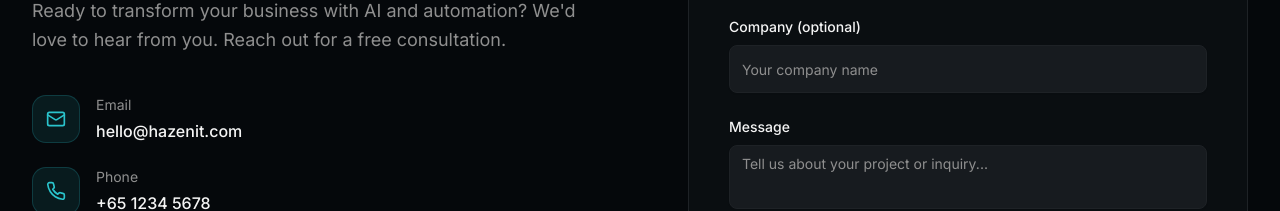
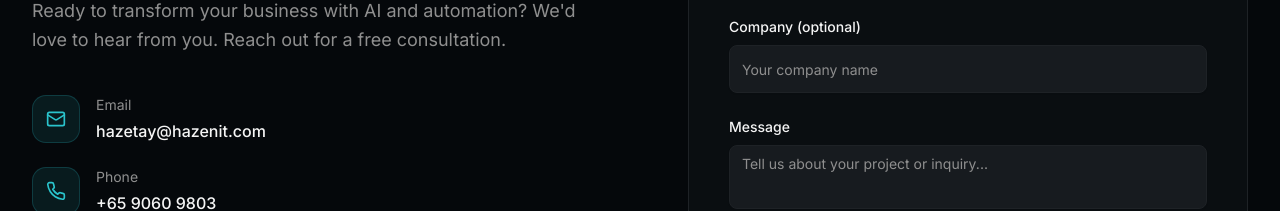
Before and after one commit to hazengit/hazenit-web, a Next.js app: page / in a window 1280 px wide. Shown: the part 6540-6751 px from the top of the page. Built offline with nearby package versions, Linux system fonts and the light colour scheme; a web font is replaced by a local one.

Commit message:
change contact

```diff
--- a/components/ui/contact.tsx
+++ b/components/ui/contact.tsx
@@ -38,8 +38,8 @@ export function Contact() {
 
             <div className="space-y-6 mb-10">
               {[
-                { icon: Mail, label: 'Email', value: 'hello@hazenit.com', href: 'mailto:hello@hazenit.com' },
-                { icon: Phone, label: 'Phone', value: '+65 1234 5678', href: 'tel:+6512345678' },
+                { icon: Mail, label: 'Email', value: 'hazetay@hazenit.com', href: 'mailto:hazetay@hazenit.com' },
+                { icon: Phone, label: 'Phone', value: '+65 9060 9803', href: 'tel:+6590609803' },
                 { icon: MapPin, label: 'Location', value: 'Singapore', href: null },
               ].map((item, index) => (
                 <div key={index} className="flex items-start gap-4">
```
